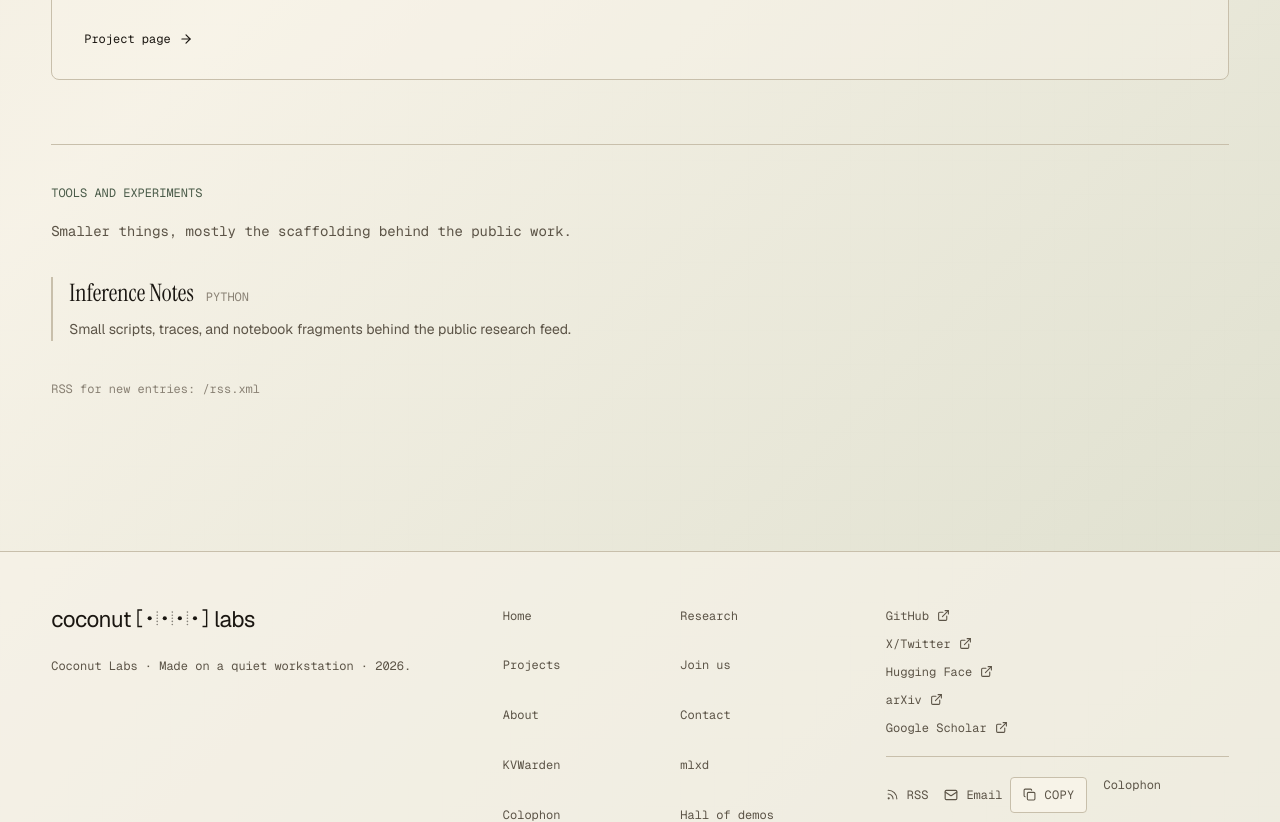
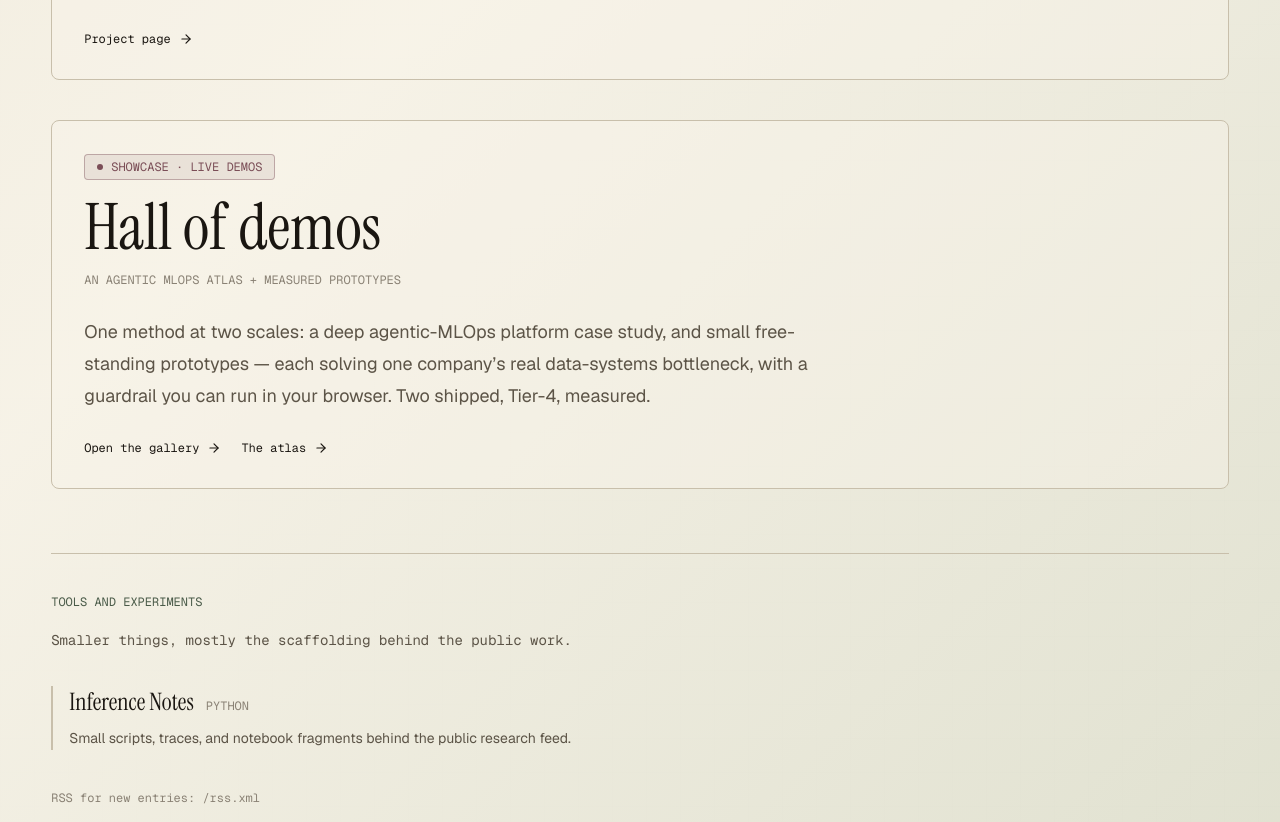
Before and after one commit to coconut-labs/ccocnutlabs-LP, a Next.js app: page /projects in a window 1280 px wide. Shown: the part 1540-2362 px from the top of the page. Built offline with nearby package versions, Linux system fonts and the light colour scheme; no server answers.

Commit message:
nav: link parent pages to the gallery/atlas/demos
- /projects: a Hall of demos card linking the gallery + atlas (was a dead spot)
- atlas: back links to gallery + all projects (was a dead end)
- gallery + unit pages: 'All projects' back link
- register the new routes in lib/routes.ts

```diff
--- a/app/projects/agentic-mlops/page.tsx
+++ b/app/projects/agentic-mlops/page.tsx
@@ -1,3 +1,4 @@
+import Link from "next/link";
 import { buildMetadata } from "@/lib/seo";
 import LifecycleMap from "./LifecycleMap";
 
@@ -121,6 +122,14 @@ export default function AgenticMlopsPage() {
       <section className="content-band pt-0">
         <div className="content-inner">
           <LifecycleMap />
+          <div className="mt-14 flex flex-wrap gap-6 border-t border-rule pt-8 font-mono text-sm">
+            <Link href="/projects/gallery" className="focus-ring rounded-sm text-accent hover:text-accent-2">
+              ← Back to the gallery
+            </Link>
+            <Link href="/projects" className="focus-ring rounded-sm text-ink-1 hover:text-accent">
+              All projects
+            </Link>
+          </div>
         </div>
       </section>
     </>
--- a/app/projects/gallery/page.tsx
+++ b/app/projects/gallery/page.tsx
@@ -127,6 +127,12 @@ export default function GalleryPage() {
             </Link>
           </article>
         </div>
+
+        <div className="mt-14 border-t border-rule pt-8">
+          <Link href="/projects" className="focus-ring inline-flex items-center gap-2 rounded-sm font-mono text-sm text-ink-1 hover:text-accent">
+            ← All projects
+          </Link>
+        </div>
       </div>
     </section>
   );
--- a/app/projects/page.tsx
+++ b/app/projects/page.tsx
@@ -84,6 +84,35 @@ export default async function ProjectsPage() {
           </div>
         </article>
 
+        {/* Gallery — hall of demos */}
+        <article className="mt-10 rounded-lg border border-rule bg-bg-1/40 p-8">
+          <div className="mb-4 inline-flex items-center gap-2 rounded-sm border border-accent-3/40 bg-accent-3/10 px-3 py-1 font-mono text-xs uppercase text-accent-3">
+            <span className="h-1.5 w-1.5 rounded-full bg-accent-3"></span>
+            Showcase · live demos
+          </div>
+          <h2 className="font-serif text-[clamp(2.4rem,5vw,4.4rem)] leading-none">Hall of demos</h2>
+          <p className="mt-3 font-mono text-xs uppercase text-ink-2">an agentic MLOps atlas + measured prototypes</p>
+          <p className="mt-7 max-w-3xl text-lg leading-8 text-ink-1">
+            One method at two scales: a deep agentic-MLOps platform case study, and small
+            free-standing prototypes — each solving one company&rsquo;s real data-systems bottleneck, with a guardrail
+            you can run in your browser. Two shipped, Tier-4, measured.
+          </p>
+          <div className="mt-7 flex flex-wrap gap-5 font-mono text-xs">
+            <Link
+              className="focus-ring inline-flex items-center gap-2 rounded-sm text-accent"
+              href="/projects/gallery"
+            >
+              Open the gallery <ArrowRight aria-hidden="true" size={14} />
+            </Link>
+            <Link
+              className="focus-ring inline-flex items-center gap-2 rounded-sm text-ink-1 hover:text-accent"
+              href="/projects/agentic-mlops"
+            >
+              The atlas <ArrowRight aria-hidden="true" size={14} />
+            </Link>
+          </div>
+        </article>
+
         {/* Tools & experiments */}
         <div className="mt-16 border-t border-rule pt-10" id="tools">
           <p className="font-mono text-xs uppercase text-accent-2">tools and experiments</p>
--- a/app/projects/point-in-time-correctness/page.tsx
+++ b/app/projects/point-in-time-correctness/page.tsx
@@ -132,9 +132,12 @@ guardrail: flag rows where feature_ts > label_ts`}
           didn&rsquo;t make sense surfaced it.
         </p>
 
-        <div className="mt-14 border-t border-rule pt-8">
+        <div className="mt-14 flex flex-wrap gap-6 border-t border-rule pt-8">
           <Link className="focus-ring inline-flex items-center gap-2 rounded-sm font-mono text-sm text-accent" href="/projects/gallery">
             <ArrowRight aria-hidden size={14} className="rotate-180" /> Back to the gallery
+          </Link>
+          <Link className="focus-ring rounded-sm font-mono text-sm text-ink-1 hover:text-accent" href="/projects">
+            All projects
           </Link>
         </div>
       </div>
--- a/app/projects/silent-data-regression-guardrail/page.tsx
+++ b/app/projects/silent-data-regression-guardrail/page.tsx
@@ -157,13 +157,16 @@ export default function GuardrailUnitPage() {
           <li>Control is pandera standing in for a Great Expectations auto-profile (GE 1.x removed that profiler).</li>
         </ul>
 
-        <div className="mt-14 border-t border-rule pt-8">
+        <div className="mt-14 flex flex-wrap gap-6 border-t border-rule pt-8">
           <Link
             className="focus-ring inline-flex items-center gap-2 rounded-sm font-mono text-sm text-accent"
             href="/projects/gallery"
           >
             <ArrowRight aria-hidden size={14} className="rotate-180" /> Back to the gallery
           </Link>
+          <Link className="focus-ring rounded-sm font-mono text-sm text-ink-1 hover:text-accent" href="/projects">
+            All projects
+          </Link>
         </div>
       </div>
     </section>
--- a/lib/routes.ts
+++ b/lib/routes.ts
@@ -18,6 +18,10 @@ export const ROUTES: RouteEntry[] = [
   { href: "/research/[slug]",   label: "Research post" },
   { href: "/projects/kvwarden", label: "KVWarden" },
   { href: "/projects/mlxd",     label: "mlxd" },
+  { href: "/projects/gallery",  label: "Hall of demos" },
+  { href: "/projects/agentic-mlops", label: "Agentic MLOps atlas" },
+  { href: "/projects/silent-data-regression-guardrail", label: "Silent data-regression guardrail" },
+  { href: "/projects/point-in-time-correctness", label: "Point-in-time correctness guardrail" },
 
   // Footer-only
   { href: "/colophon", label: "Colophon" },
```
